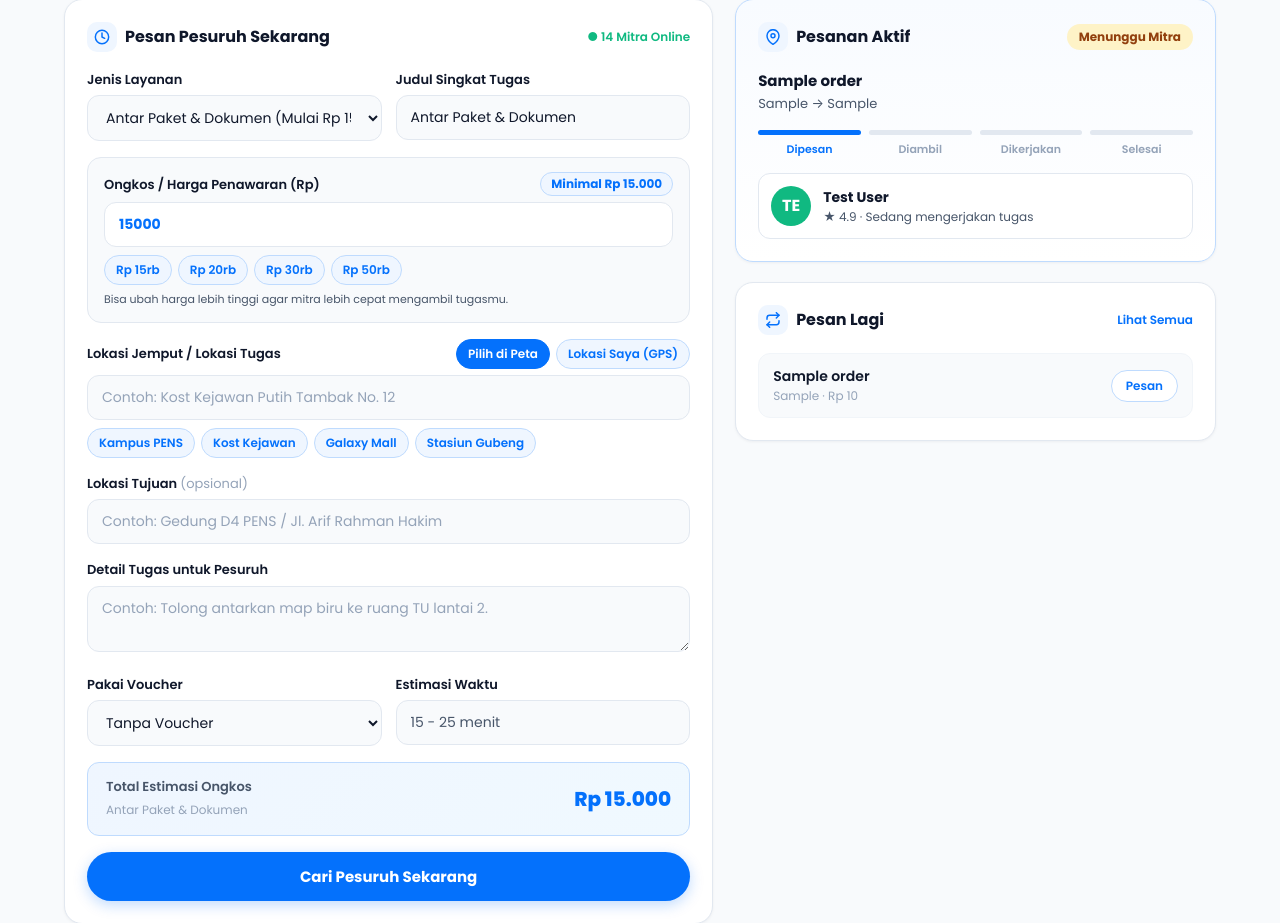
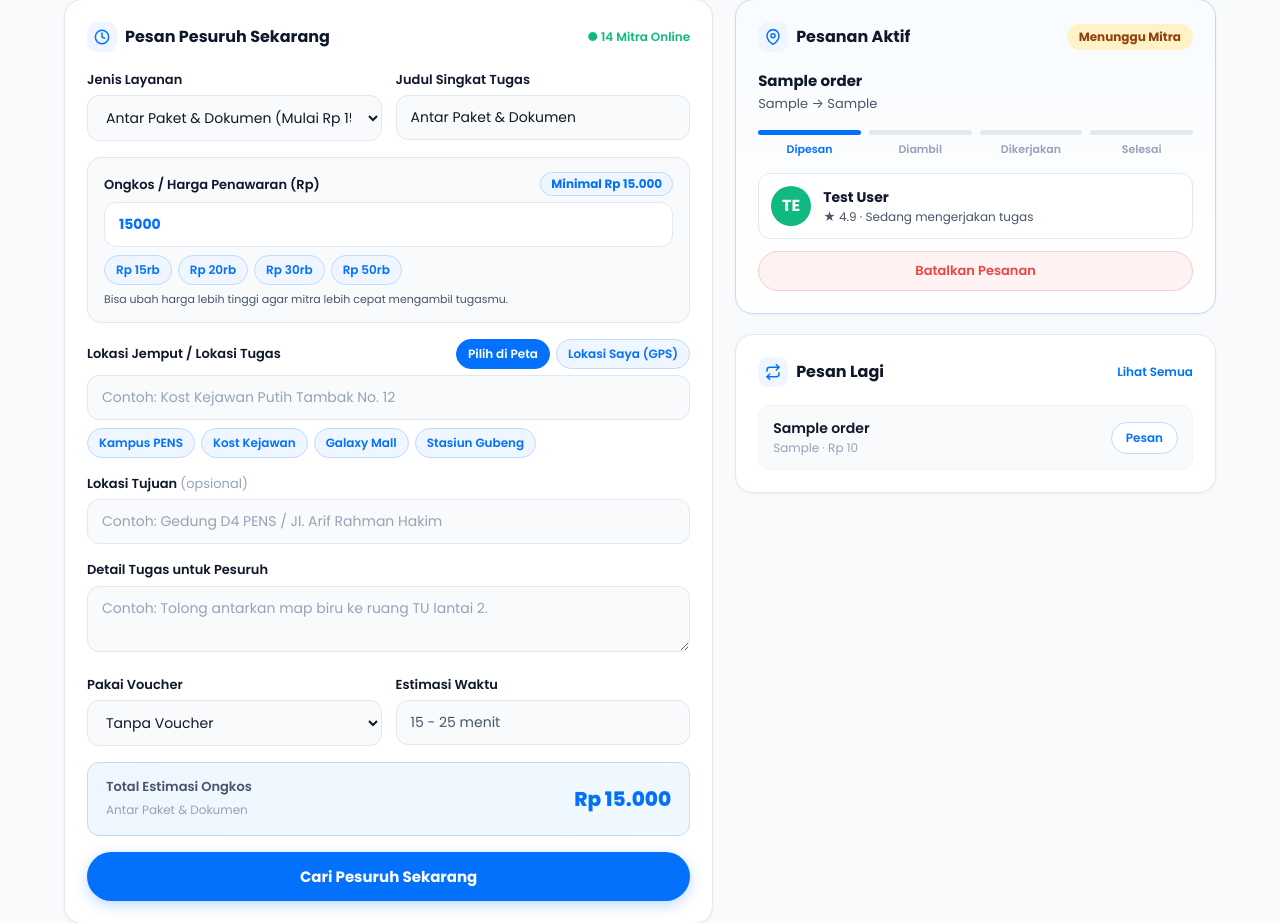
Before and after one commit to fauzansupriyadi1-stack/PENSURUH, a Laravel app: page /dashboard in a window 1280 px wide. Shown: the part 460-1383 px from the top of the page. Run offline with Laravel 12, Linux system fonts and the light colour scheme; a user stored in the database is signed in; data comes from the database, SQL or seed files in the repository; tables that the repository leaves empty hold one stand-in row (values such as "Sample post").

Commit message:
feat: fitur batalkan pesanan (penyuruh sebelum diambil, hanya admin setelah diambil mitra)

```diff
--- a/app/Http/Controllers/DashboardController.php
+++ b/app/Http/Controllers/DashboardController.php
@@ -246,6 +246,9 @@ class DashboardController extends Controller
             if (!$order) {
                 return ['type' => 'error', 'msg' => 'Order tidak ditemukan.'];
             }
+            if ($order->status === 'dibatalkan') {
+                return ['type' => 'error', 'msg' => 'Order yang sudah dibatalkan tidak dapat diselesaikan.'];
+            }
             if ($order->status === 'selesai') {
                 return ['type' => 'success', 'msg' => 'Tugas suruh ini sudah diselesaikan sebelumnya.'];
             }
@@ -256,6 +259,56 @@ class DashboardController extends Controller
             ]);
 
             return ['type' => 'success', 'msg' => 'Tugas suruh telah diselesaikan.'];
+        });
+
+        return redirect()->back()->with($result['type'], $result['msg']);
+    }
+
+    /**
+     * Batalkan order:
+     * - Penyuruh hanya boleh membatalkan saat status masih 'menunggu' (belum diambil mitra).
+     * - Jika sudah 'diambil' oleh mitra, hanya Admin yang dapat membatalkan.
+     */
+    public function cancelOrder($slug)
+    {
+        $user = Auth::user();
+        if (!$user) {
+            return redirect()->route('login');
+        }
+
+        $target = $this->findBySlugOrId(Order::class, (string) $slug);
+        if (!$target) {
+            return redirect()->back()->with('error', 'Order tidak ditemukan.');
+        }
+
+        $result = DB::transaction(function () use ($target, $user) {
+            $order = Order::where('id', $target->id)->lockForUpdate()->first();
+            if (!$order) {
+                return ['type' => 'error', 'msg' => 'Order tidak ditemukan.'];
+            }
+            if ($order->status === 'dibatalkan') {
+                return ['type' => 'success', 'msg' => 'Pesanan ini sudah dibatalkan sebelumnya.'];
+            }
+            if ($order->status === 'selesai') {
+                return ['type' => 'error', 'msg' => 'Pesanan yang sudah selesai tidak dapat dibatalkan.'];
+            }
+
+            $isAdmin = $user->role === 'admin';
+            $isOwner = (int) $order->penyuruh_id === (int) $user->id;
+
+            if ($order->status === 'diambil' && !$isAdmin) {
+                return ['type' => 'error', 'msg' => 'Pesanan sudah diambil oleh mitra. Hanya Admin yang dapat membatalkan pesanan ini.'];
+            }
+
+            if ($order->status === 'menunggu' && !$isOwner && !$isAdmin) {
+                return ['type' => 'error', 'msg' => 'Anda tidak memiliki izin untuk membatalkan pesanan ini.'];
+            }
+
+            $order->update([
+                'status' => 'dibatalkan',
+            ]);
+
+            return ['type' => 'success', 'msg' => 'Pesanan berhasil dibatalkan.'];
         });
 
         return redirect()->back()->with($result['type'], $result['msg']);
--- a/resources/views/dashboard.blade.php
+++ b/resources/views/dashboard.blade.php
@@ -408,6 +408,16 @@
                       </div>
                     </div>
                   @endif
+                  @if($aktif->status === 'menunggu')
+                    <form action="{{ route('orders.cancel', $aktif->slug) }}" method="POST" style="margin-top: 12px;" onsubmit="return confirm('Yakin ingin membatalkan pesanan ini?');">
+                      @csrf
+                      <button type="submit" class="btn-logout" style="width:100%; justify-content:center; padding:9px 14px; font-size:0.8125rem;">Batalkan Pesanan</button>
+                    </form>
+                  @elseif($aktif->status === 'diambil')
+                    <div style="margin-top: 10px; font-size: 0.75rem; color: var(--text-secondary); background: var(--bg-gray); border: 1px solid var(--border); border-radius: 10px; padding: 8px 12px;">
+                      Pesanan sudah diambil mitra. Hubungi <strong>Admin</strong> jika perlu pembatalan.
+                    </div>
+                  @endif
                 </div>
               @else
                 <div style="text-align:center; padding: 24px 0; color: var(--text-muted);">
@@ -469,19 +479,30 @@
             <button type="button" class="filter-tab active" onclick="filterCustomerTasks(this, 'all')">Semua</button>
             <button type="button" class="filter-tab" onclick="filterCustomerTasks(this, 'aktif')">Aktif</button>
             <button type="button" class="filter-tab" onclick="filterCustomerTasks(this, 'done')">Selesai</button>
+            <button type="button" class="filter-tab" onclick="filterCustomerTasks(this, 'cancelled')">Dibatalkan</button>
           </div>
 
           <ul class="task-list-compact" id="penyuruh-task-list">
             @forelse($myOrders as $ord)
-              <li class="task-item-compact" data-status="{{ $ord->status === 'selesai' ? 'done' : 'aktif' }}">
-                <span class="task-status-badge {{ $ord->status === 'selesai' ? 'done' : ($ord->status === 'diambil' ? 'aktif' : 'pending') }}">
-                  {{ $ord->status === 'selesai' ? 'Selesai' : ($ord->status === 'diambil' ? 'Diambil' : 'Menunggu') }}
+              <li class="task-item-compact" data-status="{{ $ord->status === 'selesai' ? 'done' : ($ord->status === 'dibatalkan' ? 'cancelled' : 'aktif') }}">
+                <span class="task-status-badge {{ $ord->status === 'selesai' ? 'done' : ($ord->status === 'diambil' ? 'aktif' : ($ord->status === 'dibatalkan' ? 'cancelled' : 'pending')) }}" style="{{ $ord->status === 'dibatalkan' ? 'background:#fef2f2; color:#dc2626;' : '' }}">
+                  {{ $ord->status === 'selesai' ? 'Selesai' : ($ord->status === 'diambil' ? 'Diambil' : ($ord->status === 'dibatalkan' ? 'Dibatalkan' : 'Menunggu')) }}
                 </span>
                 <div class="task-compact-info">
                   <div class="task-compact-title">{{ $ord->title ?? $ord->service_type }}</div>
                   <div class="task-compact-meta">{{ $ord->created_at->format('d M Y') }} · Mitra: {{ $ord->disuruh->name ?? 'Belum ada' }}</div>
                 </div>
-                <span class="task-compact-price">Rp {{ number_format($ord->price ?? 0, 0, ',', '.') }}</span>
+                <div style="display:flex; flex-direction:column; align-items:flex-end; gap:4px;">
+                  <span class="task-compact-price">Rp {{ number_format($ord->price ?? 0, 0, ',', '.') }}</span>
+                  @if($ord->status === 'menunggu')
+                    <form action="{{ route('orders.cancel', $ord->slug) }}" method="POST" style="margin:0;" onsubmit="return confirm('Yakin ingin membatalkan pesanan ini?');">
+                      @csrf
+                      <button type="submit" class="btn-logout" style="padding:3px 10px; font-size:0.7rem;">Batalkan</button>
+                    </form>
+                  @elseif($ord->status === 'diambil')
+                    <span style="font-size:0.6875rem; color:var(--text-muted);">Batal via Admin</span>
+                  @endif
+                </div>
               </li>
             @empty
               <li style="padding:28px; text-align:center; color:var(--text-muted); font-size:0.875rem;">Belum ada pesanan.</li>
@@ -832,14 +853,22 @@
           <ul class="task-list-compact">
             @forelse($allOrders as $ord)
               <li class="task-item-compact">
-                <span class="task-status-badge {{ $ord->status === 'selesai' ? 'done' : ($ord->status === 'diambil' ? 'aktif' : 'pending') }}">
-                  {{ $ord->status === 'selesai' ? 'Selesai' : ($ord->status === 'diambil' ? 'Diambil' : 'Menunggu') }}
+                <span class="task-status-badge {{ $ord->status === 'selesai' ? 'done' : ($ord->status === 'diambil' ? 'aktif' : ($ord->status === 'dibatalkan' ? 'cancelled' : 'pending')) }}" style="{{ $ord->status === 'dibatalkan' ? 'background:#fef2f2; color:#dc2626;' : '' }}">
+                  {{ $ord->status === 'selesai' ? 'Selesai' : ($ord->status === 'diambil' ? 'Diambil' : ($ord->status === 'dibatalkan' ? 'Dibatalkan' : 'Menunggu')) }}
                 </span>
                 <div class="task-compact-info">
                   <div class="task-compact-title">{{ $ord->title ?? $ord->service_type }}</div>
                   <div class="task-compact-meta">Penyuruh: {{ $ord->penyuruh->name ?? '-' }} · Mitra: {{ $ord->disuruh->name ?? 'Belum ada' }}</div>
                 </div>
-                <span class="task-compact-price">Rp {{ number_format($ord->price ?? 0, 0, ',', '.') }}</span>
+                <div style="display:flex; flex-direction:column; align-items:flex-end; gap:4px;">
+                  <span class="task-compact-price">Rp {{ number_format($ord->price ?? 0, 0, ',', '.') }}</span>
+                  @if(in_array($ord->status, ['menunggu', 'diambil']))
+                    <form action="{{ route('orders.cancel', $ord->slug) }}" method="POST" style="margin:0;" onsubmit="return confirm('Admin: yakin ingin membatalkan pesanan ini?');">
+                      @csrf
+                      <button type="submit" class="btn-logout" style="padding:3px 10px; font-size:0.7rem;">Batalkan (Admin)</button>
+                    </form>
+                  @endif
+                </div>
               </li>
             @empty
               <li style="padding:28px; text-align:center; color:var(--text-muted);">Belum ada pesanan di platform.</li>
--- a/routes/web.php
+++ b/routes/web.php
@@ -47,6 +47,7 @@ Route::middleware('auth')->group(function () {
     Route::post('/orders', [DashboardController::class, 'createOrder'])->name('orders.create');
     Route::post('/orders/{slug}/take', [DashboardController::class, 'takeOrder'])->name('orders.take');
     Route::post('/orders/{slug}/complete', [DashboardController::class, 'completeOrder'])->name('orders.complete');
+    Route::post('/orders/{slug}/cancel', [DashboardController::class, 'cancelOrder'])->name('orders.cancel');
     Route::post('/dashboard/users/{slug}/role', [DashboardController::class, 'updateUserRole'])->name('users.update-role');
 });
 
```
